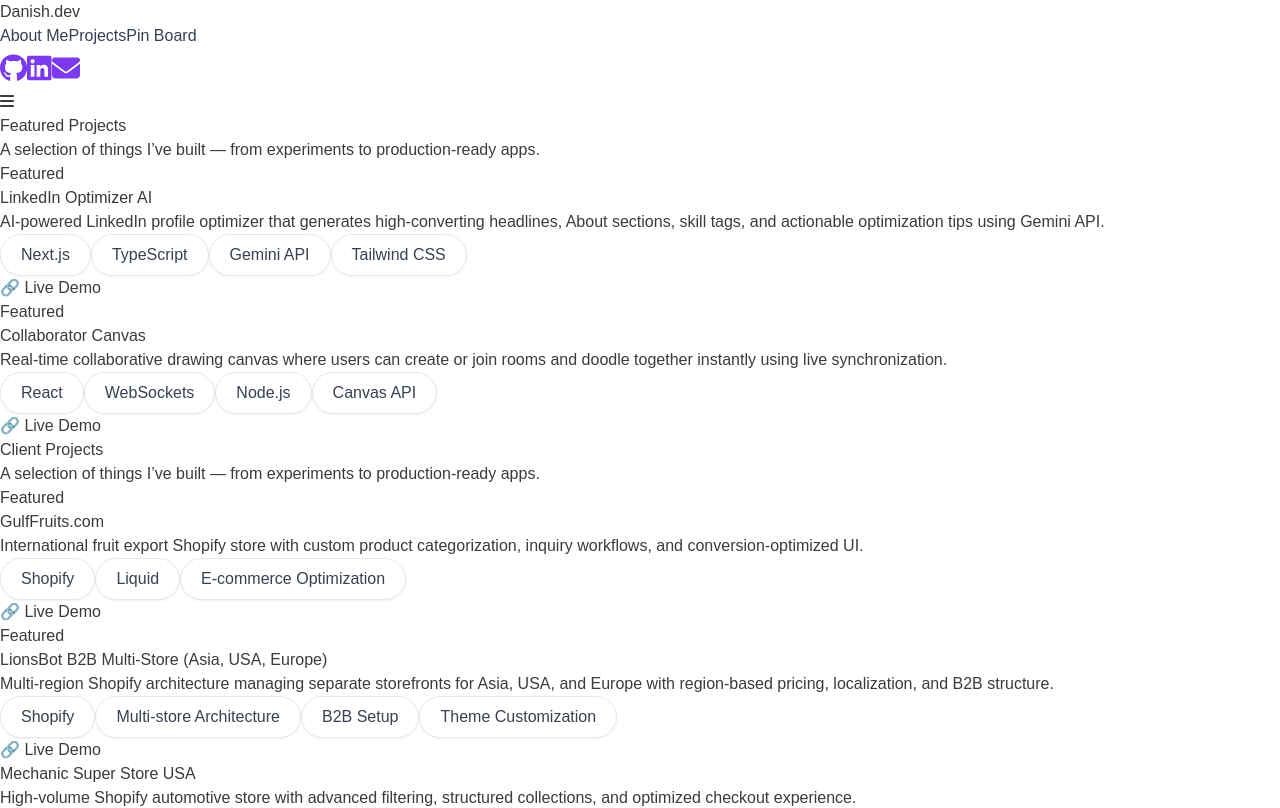
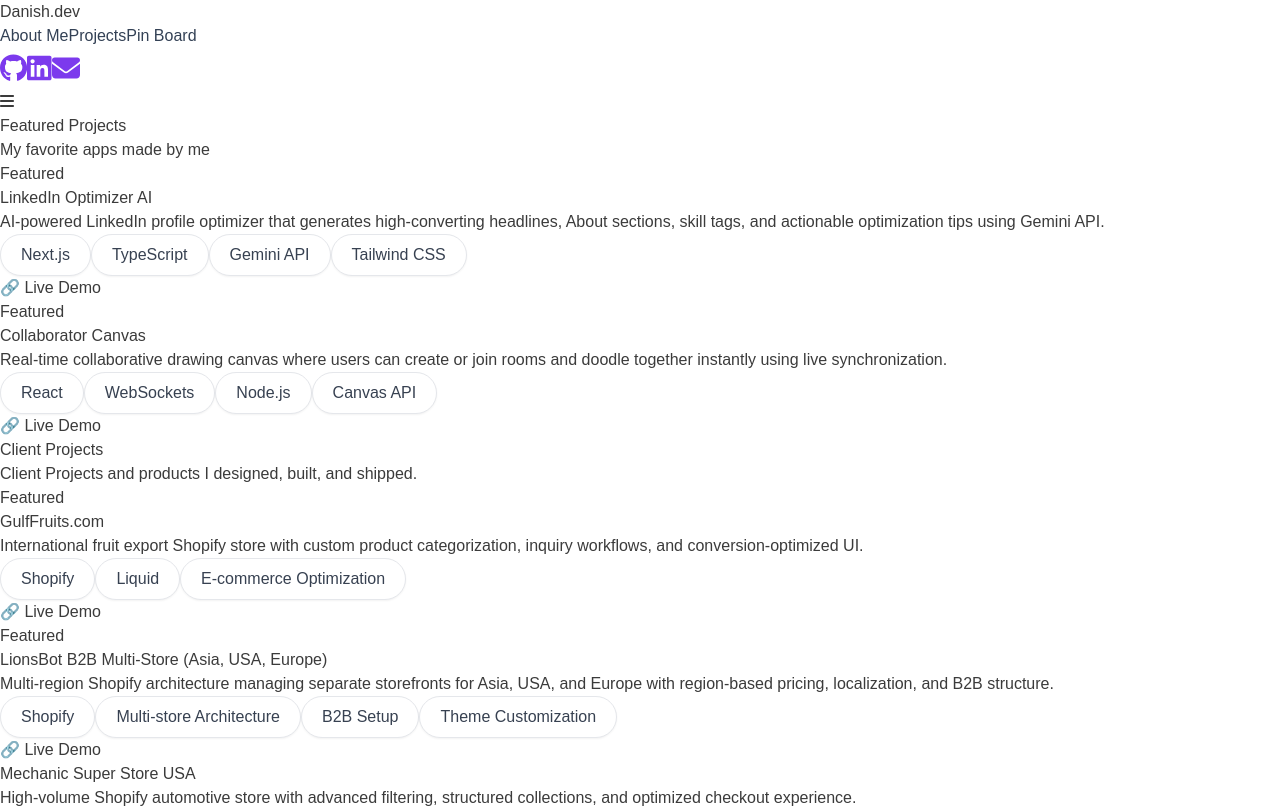
Before and after one commit to danishofcodes/tokensandbraces, a React (Vite) app: page /projects in a window 1280 px wide. Shown: the top 808 px of the page. Built offline with nearby package versions, Linux system fonts and the light colour scheme; a web font is replaced by a local one.

Commit message:
changes subheads

```diff
--- a/src/components/ProjectsPage/ProjectSection.jsx
+++ b/src/components/ProjectsPage/ProjectSection.jsx
@@ -1,14 +1,14 @@
 import React from "react";
 import ProjectCard from "./ProjectCard";
 
-const ProjectSection = ({ title, projects }) => {
+const ProjectSection = ({ title, subheading , projects }) => {
   const isFeatured = projects.some(p => p.featured);
 
   return (
     <section className="max-w-7xl mx-auto px-6 py-8">
       <h2 className="text-3xl font-bold mb-2">{title}</h2>
       <p className="text-gray-500 mb-10">
-        A selection of things I’ve built — from experiments to production-ready apps.
+       {subheading}
       </p>
 
       <div className={isFeatured ? "grid md:grid-cols-2 gap-8" : "grid md:grid-cols-3 gap-4"}>
--- a/src/components/ProjectsPage/Projects.jsx
+++ b/src/components/ProjectsPage/Projects.jsx
@@ -133,9 +133,10 @@
   return (
     <div>
 
-         <ProjectSection title="Featured Projects" projects={featuredProjects} />
-      <ProjectSection title={"Client Projects"} projects={clientProjects}/>
-      <ProjectSection title="Other Projects" projects={otherProjects} />
+
+         <ProjectSection title="Featured Projects" projects={featuredProjects} subheading={"My favorite apps made by me"} />
+      <ProjectSection title={"Client Projects"} projects={clientProjects} subheading={"Client Projects and products I designed, built, and shipped. "} />
+      <ProjectSection title="Other Projects" projects={otherProjects} subheading={"A selection of things I’ve built — from experiments to production-ready apps."}/>
 
     </div>
   )
```
